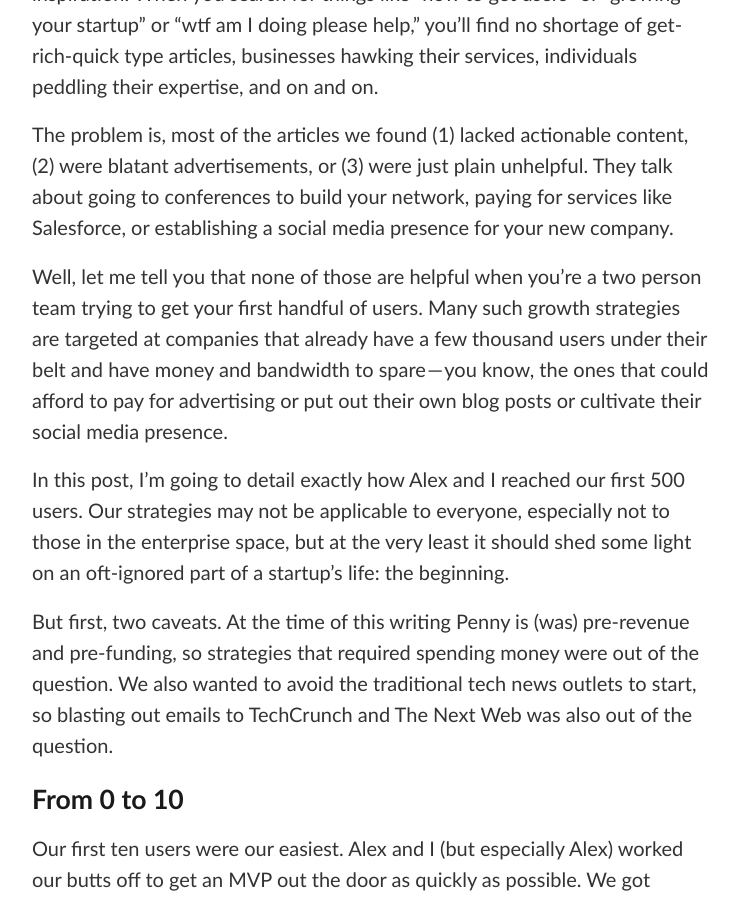
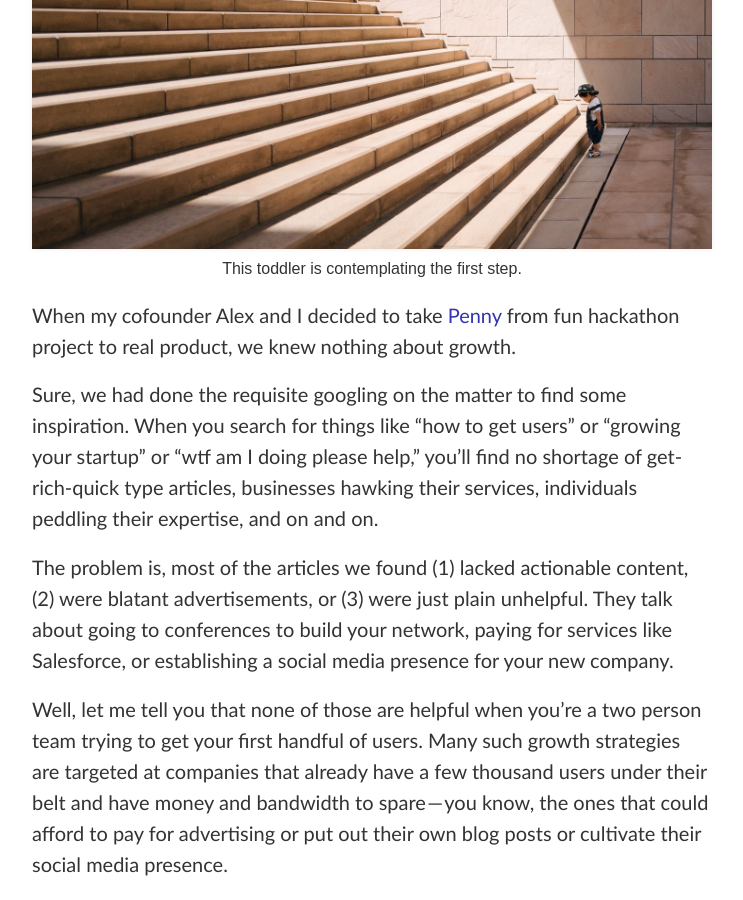
Before and after one commit to dontmitch/dontmitch.github.io, a Jekyll site: the page built from _posts/2015-10-06-your-first-500-users.md, in a window 1280 px wide and 900 px high, scrolled down 328 px. Shown: the whole window, without its empty margins (268-1011 px from the left). Built offline with Jekyll 4.4.1, drawn with Linux system fonts in a browser that asks for light colours; our own code applies the rules of GitHub Pages for plain Markdown files.

Commit message:
Add image to first 500 post.

```diff
--- a/_posts/2015-10-06-your-first-500-users.md
+++ b/_posts/2015-10-06-your-first-500-users.md
@@ -6,6 +6,9 @@ permalink: /2015/your-first-500-users
 redirect_from: /your-first-500-users
 index_weight: 95
 ---
+
+![A toddler staring up a long flight of stairs](/assets/images/first-steps.jpg)
+<span class="subtitle">This toddler is contemplating the first step.</span>
 
 When my cofounder Alex and I decided to take [Penny](https://www.pennyapp.io/) from fun hackathon project to real product, we knew nothing about growth.
 
```
Also changed, not shown: assets/images/first-steps.jpg (added).
